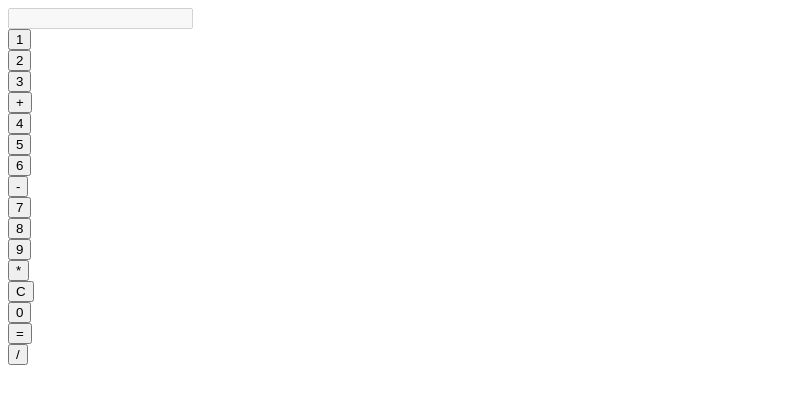
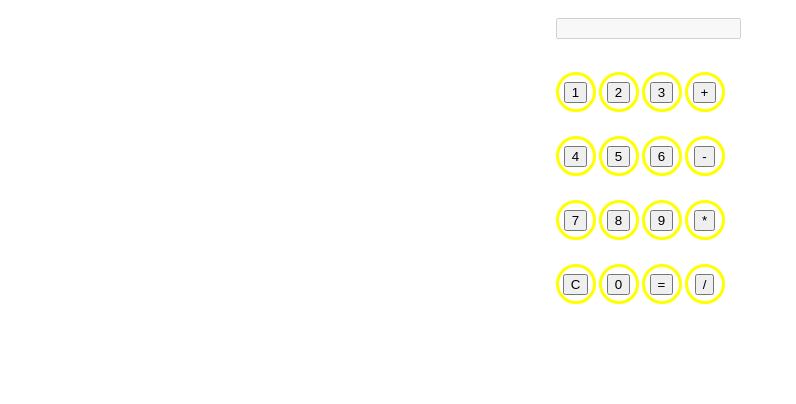
Before and after one commit to maryafolabi/mo-source.github.io, a plain HTML site: page index.html in a window 1280 px wide. Shown: the whole page, without its empty margins (0-796 px from the left). Drawn offline with Linux system fonts and the light colour scheme.

Commit message:
Update index.html

```diff
--- a/index.html
+++ b/index.html
@@ -5,7 +5,7 @@
 
   <title> My Calculator </title>
 
-  <link rel="stylesheet" type="text/css" href="mycalculator.css">
+  <link rel="stylesheet" type="text/css" href="style.css">
 
   <meta charset="utf-8">
   <meta name="description" content="Basic Calculator with speech features">
```
